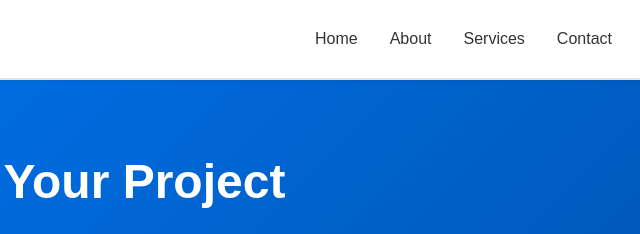
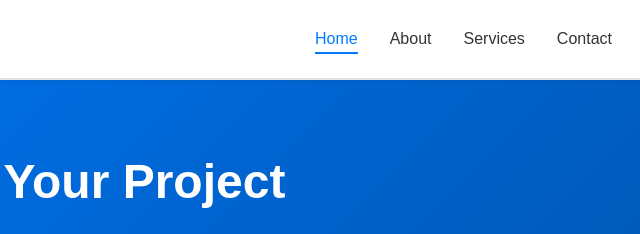
Before and after one commit to Pranzzzweb/Dr.-Doof-, a plain HTML site: page frontend/index.html in a window 1280 px wide. Shown: the top 234 px of the page, 636-1276 px from the left. Drawn offline with Linux system fonts and the light colour scheme.

Commit message:
Update style.css

```diff
--- a/frontend/css/style.css
+++ b/frontend/css/style.css
@@ -204,3 +204,9 @@ footer {
 
 .hidden { display: none; }
 .visible { display: block; }
+/* Add this to your existing style.css file */
+.nav-links a.active {
+    color: #007bff;
+    border-bottom: 2px solid #007bff;
+    padding-bottom: 5px;
+}
```
